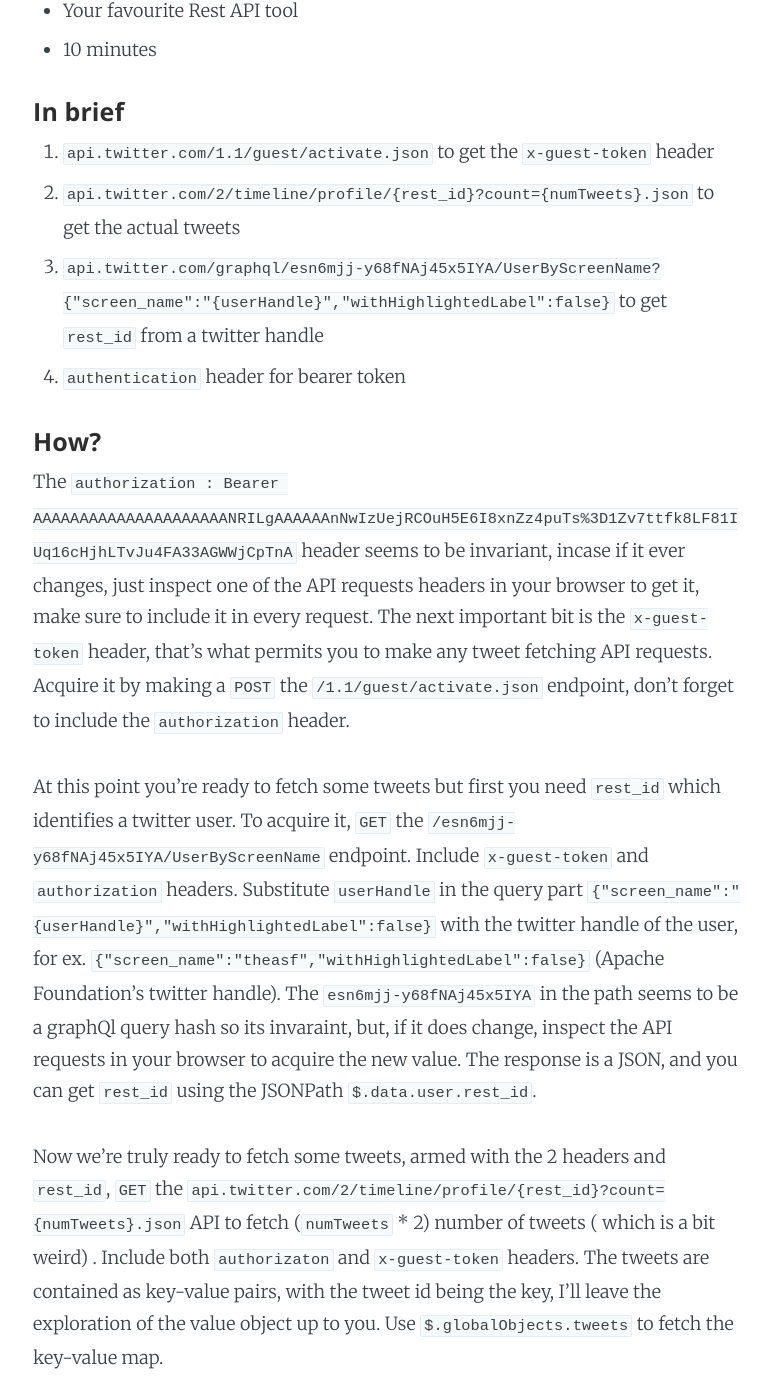
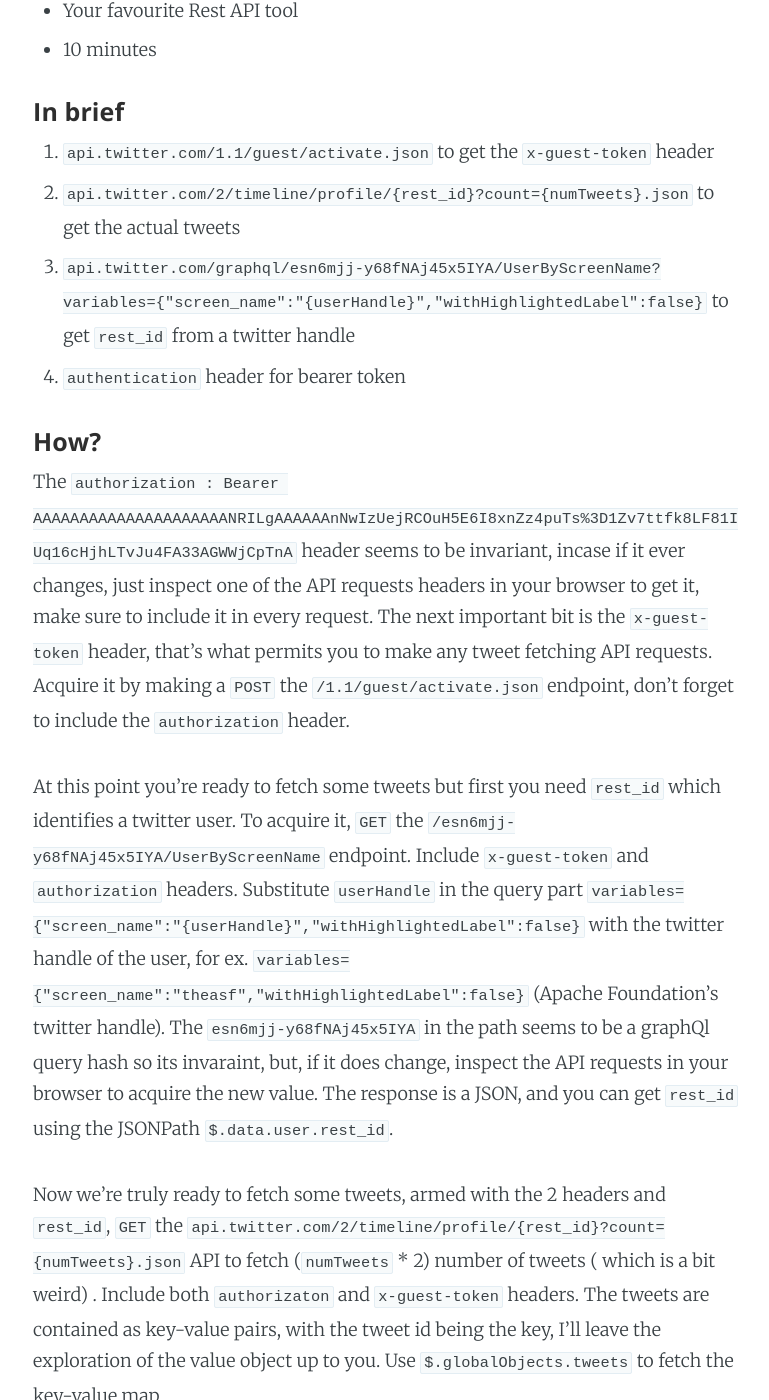
Before and after one commit to 7-m/7-m.github.io, a Jekyll site: the page built from _posts/2020-11-23-Scraping-Twitter.markdown, in a window 1280 px wide and 1400 px high, scrolled down 468 px. Shown: the whole window, without its empty margins (252-1021 px from the left). Built offline with Jekyll 4.4.1, drawn with Linux system fonts in a browser that asks for light colours.

Commit message:
typo : missed 'variables=' in twitter id fetching url

```diff
--- a/_posts/2020-11-23-Scraping-Twitter.markdown
+++ b/_posts/2020-11-23-Scraping-Twitter.markdown
@@ -15,13 +15,13 @@ Want to scrape a handful of tweets? but don't want to sign up for twitter develo
 #### In brief
 1. `api.twitter.com/1.1/guest/activate.json` to get the `x-guest-token` header
 2. `api.twitter.com/2/timeline/profile/{rest_id}?count={numTweets}.json` to get the actual tweets
-3. `api.twitter.com/graphql/esn6mjj-y68fNAj45x5IYA/UserByScreenName?{"screen_name":"{userHandle}","withHighlightedLabel":false}` to get `rest_id` from a twitter handle
+3. `api.twitter.com/graphql/esn6mjj-y68fNAj45x5IYA/UserByScreenName?variables={"screen_name":"{userHandle}","withHighlightedLabel":false}` to get `rest_id` from a twitter handle
 4. `authentication` header for bearer token
 
 #### How?
 The `authorization : Bearer AAAAAAAAAAAAAAAAAAAAANRILgAAAAAAnNwIzUejRCOuH5E6I8xnZz4puTs%3D1Zv7ttfk8LF81IUq16cHjhLTvJu4FA33AGWWjCpTnA` header seems to be invariant, incase if it ever changes, just inspect one of the API requests headers in your browser to get it, make sure to include it in every request. The next important bit is the `x-guest-token` header, that's what permits you to make any tweet fetching API requests. Acquire it by making a `POST` the `/1.1/guest/activate.json` endpoint, don't forget to include the `authorization` header.
 
- At this point you're ready to fetch some tweets but first you need `rest_id` which identifies a twitter user. To acquire it, `GET` the `/esn6mjj-y68fNAj45x5IYA/UserByScreenName` endpoint. Include `x-guest-token` and `authorization` headers. Substitute `userHandle` in the query part `{"screen_name":"{userHandle}","withHighlightedLabel":false}` with the twitter handle of the user, for ex. `{"screen_name":"theasf","withHighlightedLabel":false}` (Apache Foundation's twitter handle). The `esn6mjj-y68fNAj45x5IYA` in the path seems to be a graphQl query hash so its invaraint, but, if it does change, inspect the API requests in your browser to acquire the new value. The response is a JSON, and you can get `rest_id` using the JSONPath `$.data.user.rest_id`.
+ At this point you're ready to fetch some tweets but first you need `rest_id` which identifies a twitter user. To acquire it, `GET` the `/esn6mjj-y68fNAj45x5IYA/UserByScreenName` endpoint. Include `x-guest-token` and `authorization` headers. Substitute `userHandle` in the query part `variables={"screen_name":"{userHandle}","withHighlightedLabel":false}` with the twitter handle of the user, for ex. `variables={"screen_name":"theasf","withHighlightedLabel":false}` (Apache Foundation's twitter handle). The `esn6mjj-y68fNAj45x5IYA` in the path seems to be a graphQl query hash so its invaraint, but, if it does change, inspect the API requests in your browser to acquire the new value. The response is a JSON, and you can get `rest_id` using the JSONPath `$.data.user.rest_id`.
 
 Now we're truly ready to fetch some tweets, armed with the 2 headers and `rest_id`, `GET` the `api.twitter.com/2/timeline/profile/{rest_id}?count={numTweets}.json` API to fetch (`numTweets` * 2) number of tweets ( which is a bit weird) . Include both `authorizaton` and `x-guest-token` headers. The tweets are contained as key-value pairs, with the tweet id being the key, I'll leave the exploration of the value object up to you. Use `$.globalObjects.tweets` to fetch the key-value map.
 
```
